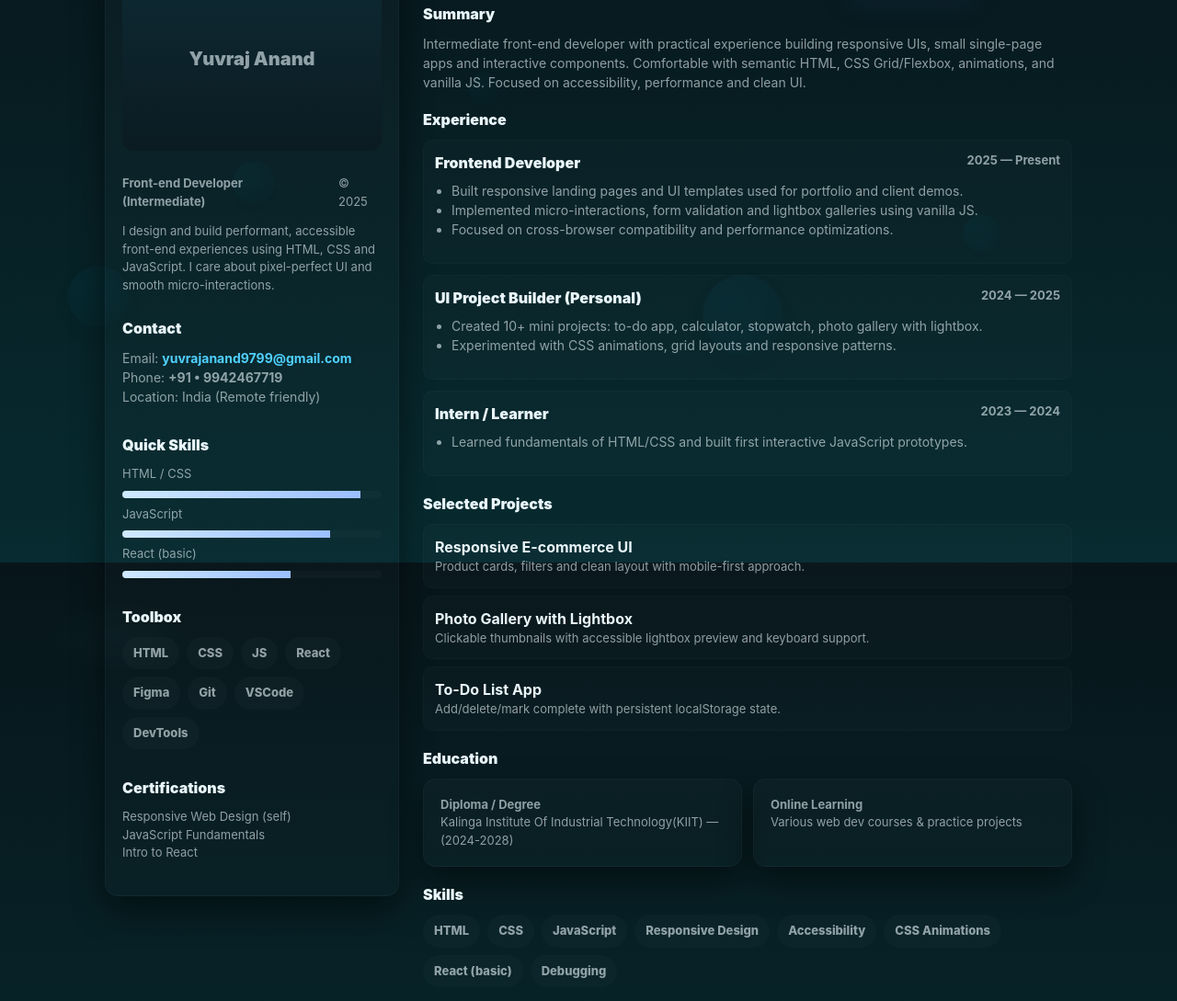
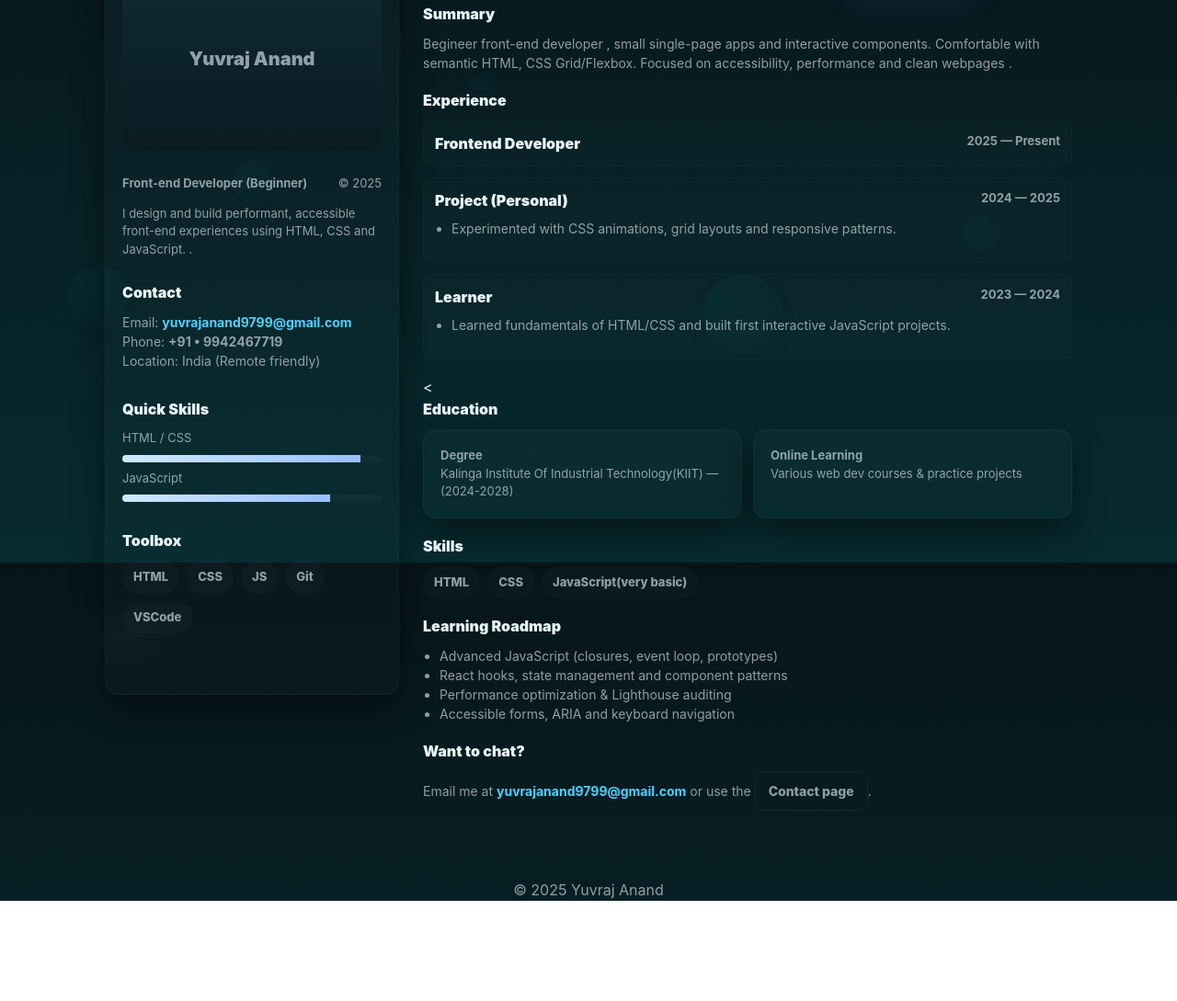
Before and after one commit to yuv9799/my-portfolio2, a plain HTML site: page resume.html in a window 1280 px wide. Shown: the part 188-1277 px from the top of the page at 92% size. After the commit the page ends 1168 px from the top, so only its background shows below. Drawn offline with Linux system fonts and the light colour scheme.

Commit message:
Revise resume content and formatting
Updated resume.html to reflect changes in personal details, skills, and experience.

```diff
--- a/resume.html
+++ b/resume.html
@@ -164,11 +164,11 @@
           <div class="name-row">
             <div>
               <div class="name"></div>
-              <div class="role">Front-end Developer (Intermediate)</div>
+              <div class="role">Front-end Developer (Beginner)</div>
             </div>
             <div class="small">© 2025</div>
           </div>
-          <p class="small">I design and build performant, accessible front-end experiences using HTML, CSS and JavaScript. I care about pixel-perfect UI and smooth micro-interactions.</p>
+          <p class="small">I design and build performant, accessible front-end experiences using HTML, CSS and JavaScript. .</p>
         </div>
 
         <div class="section">
@@ -183,7 +183,7 @@
           <div class="skill-mini">
             <div class="small">HTML / CSS</div><div class="bar"><span style="width:92%"></span></div>
             <div class="small">JavaScript</div><div class="bar"><span style="width:80%"></span></div>
-            <div class="small">React (basic)</div><div class="bar"><span style="width:65%"></span></div>
+
           </div>
         </div>
 
@@ -193,19 +193,15 @@
             <span class="tag">HTML</span>
             <span class="tag">CSS</span>
             <span class="tag">JS</span>
-            <span class="tag">React</span>
-            <span class="tag">Figma</span>
+
             <span class="tag">Git</span>
             <span class="tag">VSCode</span>
-            <span class="tag">DevTools</span>
+
           </div>
         </div>
 
         <div class="section">
-          <h3>Certifications</h3>
-          <div class="small">Responsive Web Design (self)</div>
-          <div class="small">JavaScript Fundamentals</div>
-          <div class="small">Intro to React</div>
+
         </div>
 
       </aside>
@@ -222,7 +218,8 @@
 
         <div class="section">
           <h3>Summary</h3>
-          <p class="small">Intermediate front-end developer with practical experience building responsive UIs, small single-page apps and interactive components. Comfortable with semantic HTML, CSS Grid/Flexbox, animations, and vanilla JS. Focused on accessibility, performance and clean UI.</p>
+          <p class="small">Begineer front-end developer , small single-page apps and interactive components. Comfortable with semantic HTML, CSS Grid/Flexbox. Focused on accessibility, performance and clean webpages
+            .</p>
         </div>
 
         <div class="section">
@@ -233,57 +230,41 @@
                 <div class="title">Frontend Developer </div>
                 <div class="date">2025 — Present</div>
               </div>
-              <ul class="bullets">
-                <li>Built responsive landing pages and UI templates used for portfolio and client demos.</li>
-                <li>Implemented micro-interactions, form validation and lightbox galleries using vanilla JS.</li>
-                <li>Focused on cross-browser compatibility and performance optimizations.</li>
-              </ul>
+
+
             </div>
 
             <div class="exp-item">
               <div class="meta">
-                <div class="title">UI Project Builder (Personal)</div>
+                <div class="title">Project (Personal)</div>
                 <div class="date">2024 — 2025</div>
               </div>
               <ul class="bullets">
-                <li>Created 10+ mini projects: to-do app, calculator, stopwatch, photo gallery with lightbox.</li>
+
                 <li>Experimented with CSS animations, grid layouts and responsive patterns.</li>
               </ul>
             </div>
 
             <div class="exp-item">
               <div class="meta">
-                <div class="title">Intern / Learner</div>
+                <div class="title">Learner</div>
                 <div class="date">2023 — 2024</div>
               </div>
               <ul class="bullets">
-                <li>Learned fundamentals of HTML/CSS and built first interactive JavaScript prototypes.</li>
+                <li>Learned fundamentals of HTML/CSS and built first interactive JavaScript projects.</li>
               </ul>
             </div>
           </div>
         </div>
 
-        <div class="section">
-          <h3>Selected Projects</h3>
-          <div class="proj">
-            <strong>Responsive E-commerce UI</strong>
-            <div class="small">Product cards, filters and clean layout with mobile-first approach.</div>
-          </div>
-          <div class="proj">
-            <strong>Photo Gallery with Lightbox</strong>
-            <div class="small">Clickable thumbnails with accessible lightbox preview and keyboard support.</div>
-          </div>
-          <div class="proj">
-            <strong>To-Do List App</strong>
-            <div class="small">Add/delete/mark complete with persistent localStorage state.</div>
-          </div>
-        </div>
+
+            <
 
         <div class="section">
           <h3>Education</h3>
           <div class="two-grid">
             <div class="card">
-              <div class="small"><strong>Diploma / Degree</strong></div>
+              <div class="small"><strong>Degree</strong></div>
               <div class="small">Kalinga Institute Of Industrial Technology(KIIT) — (2024-2028)</div>
             </div>
             <div class="card">
@@ -298,12 +279,7 @@
           <div class="tag-grid">
             <span class="tag">HTML</span>
             <span class="tag">CSS</span>
-            <span class="tag">JavaScript</span>
-            <span class="tag">Responsive Design</span>
-            <span class="tag">Accessibility</span>
-            <span class="tag">CSS Animations</span>
-            <span class="tag">React (basic)</span>
-            <span class="tag">Debugging</span>
+            <span class="tag">JavaScript(very basic)</span>
           </div>
         </div>
 
```
